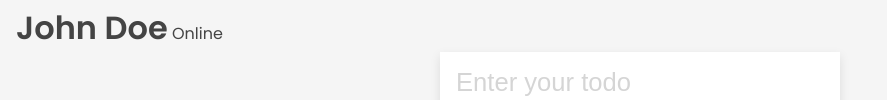
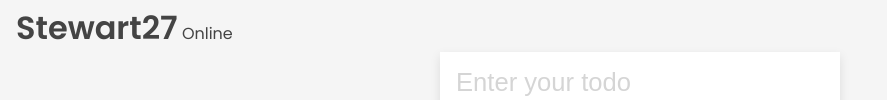
Before and after one commit to steve2700/todo-app, a plain HTML site: page index.html in a window 1280 px wide. Shown: the part 455-555 px from the top of the page, without its empty margins (0-887 px from the left). Drawn offline with Linux system fonts and the light colour scheme.

Commit message:
index html

```diff
--- a/index.html
+++ b/index.html
@@ -11,7 +11,7 @@
     <div class="user-profile">
         <img src="https://images.unsplash.com/photo-1511367461989-f85a21fda167?ixlib=rb-4.0.3&ixid=M3wxMjA3fDB8MHxzZWFyY2h8Mnx8cHJvZmlsZXxlbnwwfHwwfHx8MA%3D%3D&w=1000&q=80" alt="Profile Picture">
         <div class="user-details">
-            <span class="username">John Doe</span>
+            <span class="username">Stewart27</span>
             <span class="status">Online</span>
         </div>
     </div>
```
